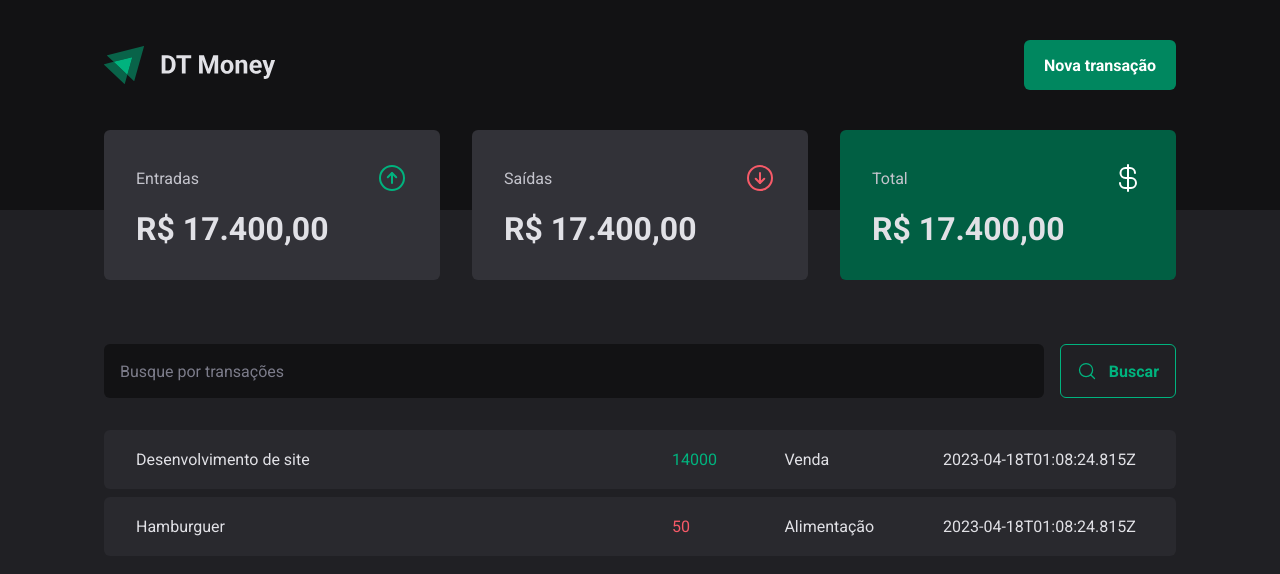
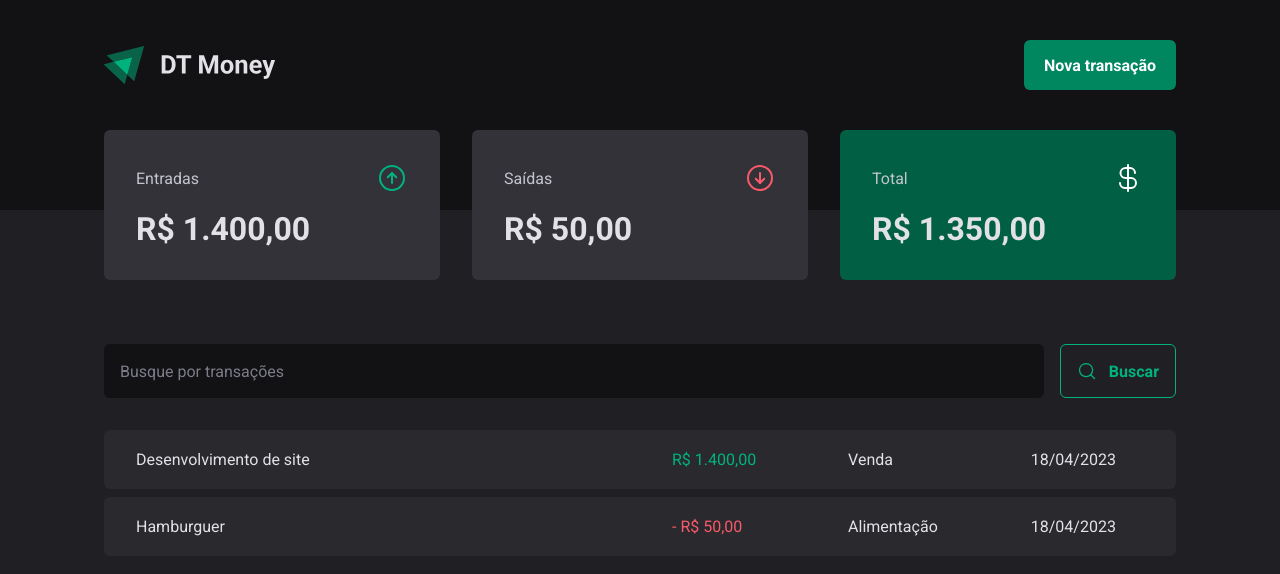
Before and after one commit to lubnimorais/ignite-dt-money-2022, a React (Vite) app: page / in a window 1280 px wide. Shown: the top 574 px of the page. Built offline with nearby package versions, Linux system fonts and the light colour scheme; data requests are answered from the project's data file.

Commit message:
feat: Implemented calc of summary, created functios to format date and price

```diff
--- a/server.json
+++ b/server.json
@@ -5,7 +5,7 @@
       "description": "Desenvolvimento de site",
       "type": "income",
       "category": "Venda",
-      "price": 14000,
+      "price": 140000,
       "createdAt": "2023-04-18T01:08:24.815Z"
     },
     {
@@ -13,7 +13,7 @@
       "description": "Hamburguer",
       "type": "outcome",
       "category": "Alimentação",
-      "price": 50,
+      "price": 5000,
       "createdAt": "2023-04-18T01:08:24.815Z"
     }
   ]
--- a/src/components/Summary/index.tsx
+++ b/src/components/Summary/index.tsx
@@ -1,11 +1,15 @@
 import { ArrowCircleDown, ArrowCircleUp, CurrencyDollar } from 'phosphor-react';
+
+import { priceFormatter } from '../../utils/formatter';
 
 import { useTheme } from 'styled-components';
 
 import { SummaryCard, SummaryContainer } from './styles';
+import { useSummary } from '../../hooks/useSummary';
 
 const Summary = () => {
   const theme = useTheme();
+  const summary = useSummary();
 
   return (
     <SummaryContainer>
@@ -16,7 +20,7 @@ const Summary = () => {
           <ArrowCircleUp size={32} color={theme.colors['green-300']} />
         </header>
 
-        <strong>R$ 17.400,00</strong>
+        <strong>{priceFormatter.format(summary.income / 100)}</strong>
       </SummaryCard>
 
       <SummaryCard>
@@ -26,7 +30,7 @@ const Summary = () => {
           <ArrowCircleDown size={32} color={theme.colors['red-300']} />
         </header>
 
-        <strong>R$ 17.400,00</strong>
+        <strong>{priceFormatter.format(summary.outcome / 100)}</strong>
       </SummaryCard>
 
       <SummaryCard variant="green">
@@ -36,7 +40,7 @@ const Summary = () => {
           <CurrencyDollar size={32} color={theme.colors.white} />
         </header>
 
-        <strong>R$ 17.400,00</strong>
+        <strong>{priceFormatter.format(summary.total / 100)}</strong>
       </SummaryCard>
     </SummaryContainer>
   );
--- /dev/null
+++ b/src/hooks/useSummary.ts
@@ -0,0 +1,28 @@
+import { useTransaction } from './useTransaction';
+
+function useSummary() {
+  const { transactions } = useTransaction();
+
+  const summary = transactions.reduce(
+    (accumulator, transaction) => {
+      if (transaction.type === 'income') {
+        accumulator.income += transaction.price;
+        accumulator.total += transaction.price;
+      } else {
+        accumulator.outcome += transaction.price;
+        accumulator.total -= transaction.price;
+      }
+
+      return accumulator;
+    },
+    {
+      income: 0,
+      outcome: 0,
+      total: 0,
+    },
+  );
+
+  return summary;
+}
+
+export { useSummary };
--- a/src/pages/Transactions/index.tsx
+++ b/src/pages/Transactions/index.tsx
@@ -8,6 +8,7 @@ import {
   TransactionsTable,
 } from './styles';
 import { useTransaction } from '../../hooks/useTransaction';
+import { dateFormatter, priceFormatter } from '../../utils/formatter';
 
 const TransactionsPage = () => {
   const { transactions } = useTransaction();
@@ -27,11 +28,12 @@ const TransactionsPage = () => {
                 <td width="50%">{transaction.description}</td>
                 <td>
                   <PriceHighlight variant={transaction.type}>
-                    {transaction.price}
+                    {transaction.type === 'outcome' && '- '}
+                    {priceFormatter.format(transaction.price / 100)}
                   </PriceHighlight>
                 </td>
                 <td>{transaction.category}</td>
-                <td>{transaction.createdAt}</td>
+                <td>{dateFormatter.format(new Date(transaction.createdAt))}</td>
               </tr>
             ))}
           </tbody>
--- /dev/null
+++ b/src/utils/formatter.ts
@@ -0,0 +1,8 @@
+const dateFormatter = new Intl.DateTimeFormat('pt-BR');
+
+const priceFormatter = new Intl.NumberFormat('pt-BR', {
+  style: 'currency',
+  currency: 'BRL',
+});
+
+export { dateFormatter, priceFormatter };
```
